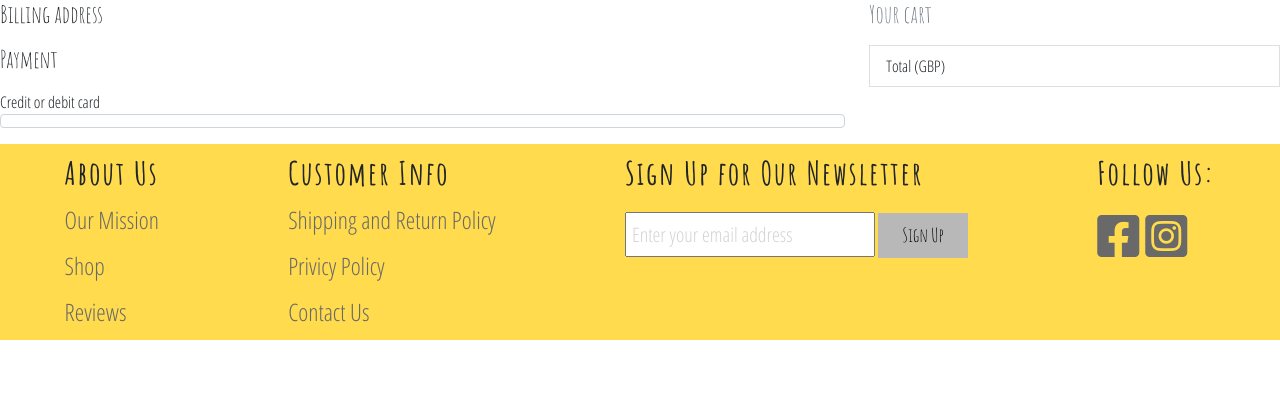
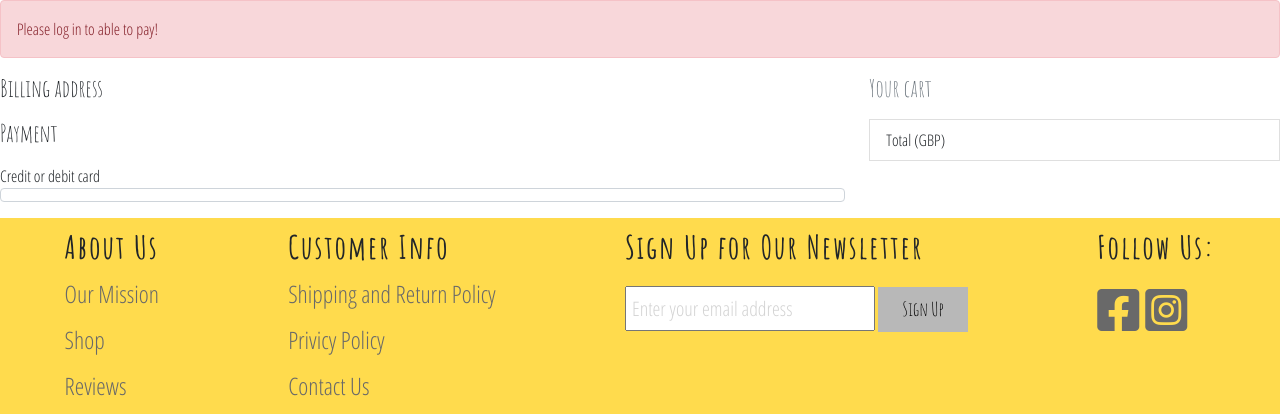
Before and after one commit to ZitaBalint/Fourth-Milestone-Project-Happy-Whale, a Django app: template shop_checkout/templates/checkout/checkout.html in a window 1280 px wide. Shown: the part 245-665 px from the top of the page. Run offline with Django 3.2, Linux system fonts and the light colour scheme; the template is opened without the code that fills it, so the values that code supplies are empty; some libraries are stand-ins or nearby versions.

Commit message:
added as n authentication message to checkout page

```diff
--- a/shop_checkout/templates/checkout/checkout.html
+++ b/shop_checkout/templates/checkout/checkout.html
@@ -11,6 +11,11 @@
 
 {% block content %}
 
+{% if not request.user.is_authenticated %}
+  <div class="alert alert-danger" role="alert">
+    Please log in to able to pay!
+  </div>
+{% endif %}
 
 <!--- Template was copied from Bootstrap templates -->
 <div class="row">
```
